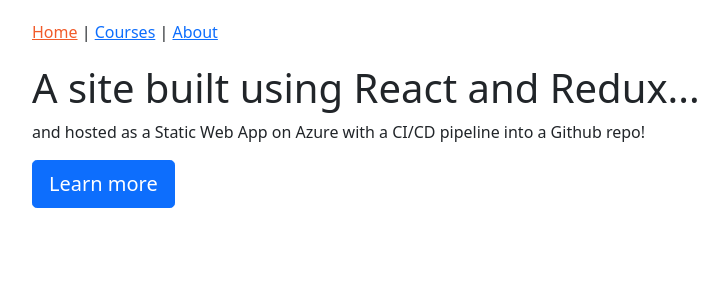
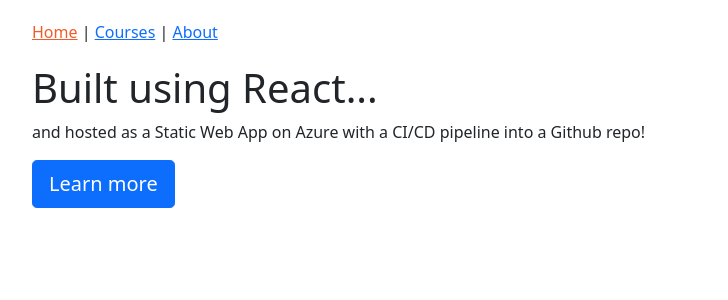
Before and after one commit to calacasa1/hw_react_web, a React app: page / in a window 1280 px wide. Shown: the top 300 px of the page, without its empty margins (195-923 px from the left). Built offline with nearby package versions, Linux system fonts and the light colour scheme.

Commit message:
Description changed again

```diff
--- a/src/components/home/HomePage.js
+++ b/src/components/home/HomePage.js
@@ -3,7 +3,7 @@
 
 const HomePage = () => (
   <div className="jumbotron">
-    <h1>A site built using React and Redux...</h1>
+    <h1>Built using React...</h1>
     <p>and hosted as a Static Web App on Azure with a CI/CD pipeline into a Github repo!</p>
     <Link to="about" className="btn btn-primary btn-lg">
       Learn more
```
